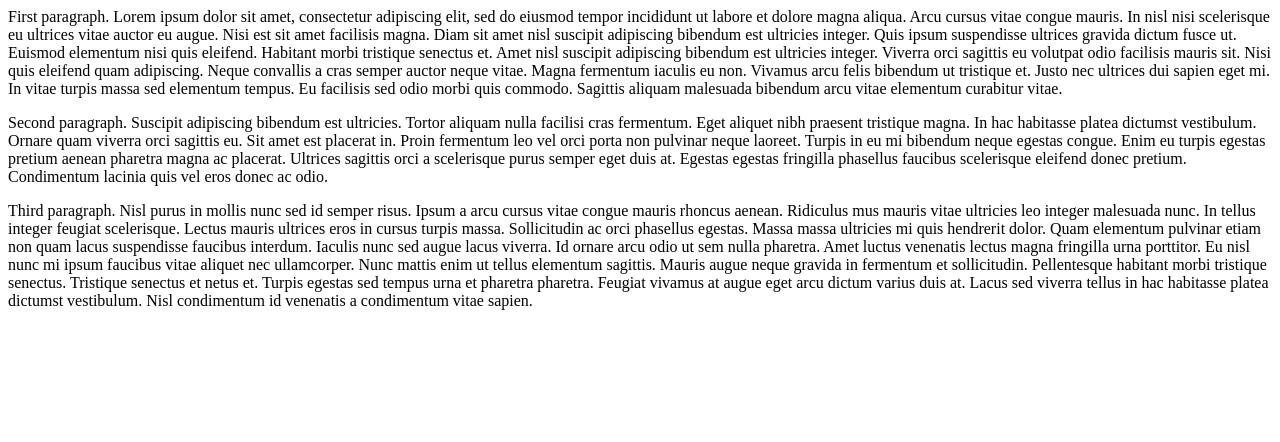
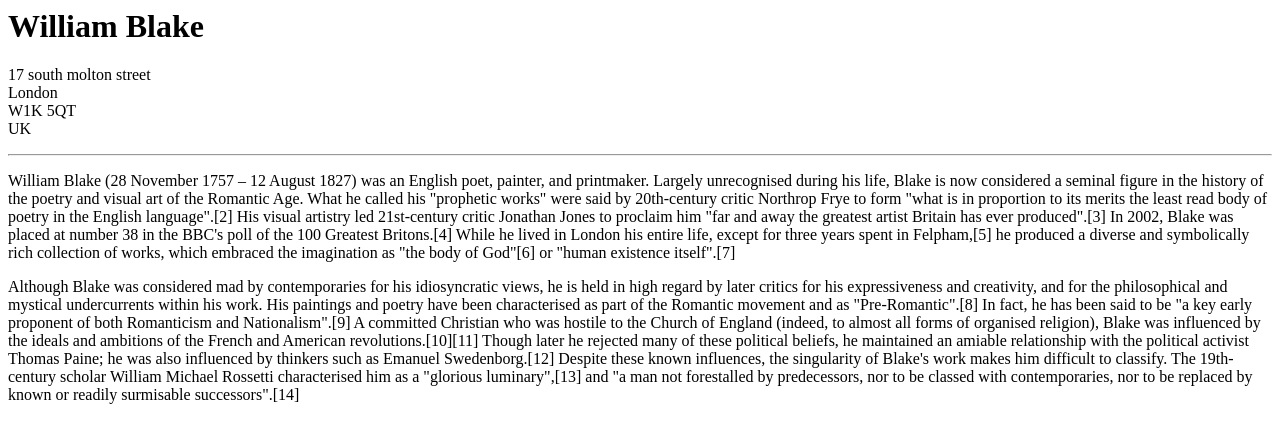
Before and after one commit to JonniiRingo/Web-Development, a plain HTML site: page index.html in a window 1280 px wide. Drawn offline with Linux system fonts and the light colour scheme.

Commit message:
Add files via upload
Void elements in html

```diff
--- a/index.html
+++ b/index.html
@@ -1,25 +1,32 @@
-    <p>First paragraph. Lorem ipsum dolor sit amet, consectetur adipiscing elit, sed do eiusmod tempor incididunt ut labore et dolore magna
-    aliqua. Arcu cursus vitae congue mauris. In nisl nisi scelerisque eu ultrices vitae auctor eu augue. Nisi est sit amet
-    facilisis magna. Diam sit amet nisl suscipit adipiscing bibendum est ultricies integer. Quis ipsum suspendisse ultrices
-    gravida dictum fusce ut. Euismod elementum nisi quis eleifend. Habitant morbi tristique senectus et. Amet nisl suscipit
-    adipiscing bibendum est ultricies integer. Viverra orci sagittis eu volutpat odio facilisis mauris sit. Nisi quis
-    eleifend quam adipiscing. Neque convallis a cras semper auctor neque vitae. Magna fermentum iaculis eu non. Vivamus arcu
-    felis bibendum ut tristique et. Justo nec ultrices dui sapien eget mi. In vitae turpis massa sed elementum tempus. Eu
-    facilisis sed odio morbi quis commodo. Sagittis aliquam malesuada bibendum arcu vitae elementum curabitur vitae.</p>
+<h1>William Blake</h1>
 
-    <p>Second paragraph. Suscipit adipiscing bibendum est ultricies. Tortor aliquam nulla facilisi cras fermentum. Eget aliquet nibh praesent
-    tristique magna. In hac habitasse platea dictumst vestibulum. Ornare quam viverra orci sagittis eu. Sit amet est
-    placerat in. Proin fermentum leo vel orci porta non pulvinar neque laoreet. Turpis in eu mi bibendum neque egestas
-    congue. Enim eu turpis egestas pretium aenean pharetra magna ac placerat. Ultrices sagittis orci a scelerisque purus
-    semper eget duis at. Egestas egestas fringilla phasellus faucibus scelerisque eleifend donec pretium. Condimentum
-    lacinia quis vel eros donec ac odio.</p>
+<p>
+17 south molton street<br />
+London<br />
+W1K 5QT<br />
+UK<br />
 
-    <p>Third paragraph. Nisl purus in mollis nunc sed id semper risus. Ipsum a arcu cursus vitae congue mauris rhoncus aenean. Ridiculus mus
-    mauris vitae ultricies leo integer malesuada nunc. In tellus integer feugiat scelerisque. Lectus mauris ultrices eros in
-    cursus turpis massa. Sollicitudin ac orci phasellus egestas. Massa massa ultricies mi quis hendrerit dolor. Quam
-    elementum pulvinar etiam non quam lacus suspendisse faucibus interdum. Iaculis nunc sed augue lacus viverra. Id ornare
-    arcu odio ut sem nulla pharetra. Amet luctus venenatis lectus magna fringilla urna porttitor. Eu nisl nunc mi ipsum
-    faucibus vitae aliquet nec ullamcorper. Nunc mattis enim ut tellus elementum sagittis. Mauris augue neque gravida in
-    fermentum et sollicitudin. Pellentesque habitant morbi tristique senectus. Tristique senectus et netus et. Turpis
-    egestas sed tempus urna et pharetra pharetra. Feugiat vivamus at augue eget arcu dictum varius duis at. Lacus sed
-    viverra tellus in hac habitasse platea dictumst vestibulum. Nisl condimentum id venenatis a condimentum vitae sapien.</p>
+</p>
+
+<hr />
+
+<p>William Blake (28 November 1757 – 12 August 1827) was an English poet, painter, and printmaker. Largely unrecognised
+during his life, Blake is now considered a seminal figure in the history of the poetry and visual art of the Romantic
+Age. What he called his "prophetic works" were said by 20th-century critic Northrop Frye to form "what is in proportion
+to its merits the least read body of poetry in the English language".[2] His visual artistry led 21st-century critic
+Jonathan Jones to proclaim him "far and away the greatest artist Britain has ever produced".[3] In 2002, Blake was
+placed at number 38 in the BBC's poll of the 100 Greatest Britons.[4] While he lived in London his entire life, except
+for three years spent in Felpham,[5] he produced a diverse and symbolically rich collection of works, which embraced the
+imagination as "the body of God"[6] or "human existence itself".[7]</p>
+
+<p>Although Blake was considered mad by contemporaries for his idiosyncratic views, he is held in high regard by later
+critics for his expressiveness and creativity, and for the philosophical and mystical undercurrents within his work. His
+paintings and poetry have been characterised as part of the Romantic movement and as "Pre-Romantic".[8] In fact, he has
+been said to be "a key early proponent of both Romanticism and Nationalism".[9] A committed Christian who was hostile to
+the Church of England (indeed, to almost all forms of organised religion), Blake was influenced by the ideals and
+ambitions of the French and American revolutions.[10][11] Though later he rejected many of these political beliefs, he
+maintained an amiable relationship with the political activist Thomas Paine; he was also influenced by thinkers such as
+Emanuel Swedenborg.[12] Despite these known influences, the singularity of Blake's work makes him difficult to classify.
+The 19th-century scholar William Michael Rossetti characterised him as a "glorious luminary",[13] and "a man not
+forestalled by predecessors, nor to be classed with contemporaries, nor to be replaced by known or readily surmisable
+successors".[14]</p>
```
